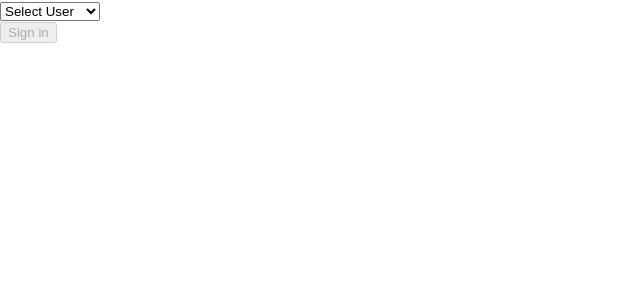
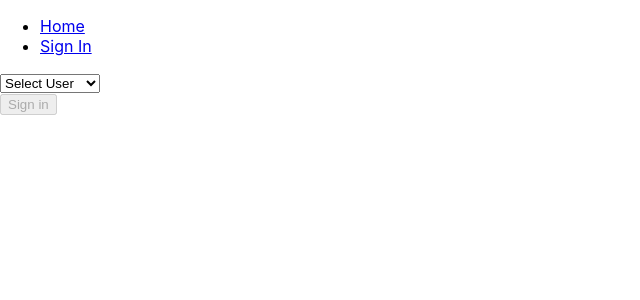
Before and after one commit to DipanshKhandelwal/would-you-rather, a React (Create React App) app: page /signin in a window 1280 px wide. Shown: the top 300 px of the page, without its empty margins (0-640 px from the left). Built offline with nearby package versions, Linux system fonts and the light colour scheme.

Commit message:
Add Navbar

```diff
--- a/src/components/App.js
+++ b/src/components/App.js
@@ -4,6 +4,7 @@ import { BrowserRouter as Router, Route, Redirect } from 'react-router-dom'
 import { handleInitialData } from '../actions/shared'
 import Home from './Home'
 import SignIn from './SignIn'
+import NavBar from './Navbar'
 
 class App extends Component {
 
@@ -15,6 +16,7 @@ class App extends Component {
     return (
       <Router>
         <Fragment>
+          <NavBar />
           <Route path='/signin' component={SignIn} />
           <Route exact path="/"
             render={() => (
--- /dev/null
+++ b/src/components/Navbar.js
@@ -0,0 +1,24 @@
+import React from 'react'
+import { NavLink } from 'react-router-dom'
+
+class NavBar extends React.Component {
+
+  render() {
+    return (
+      <nav>
+        <ul>
+          <li>
+            <NavLink to='/home' exact>
+              Home
+            </NavLink>
+          </li>
+          <li>
+            <NavLink to='/signin'>Sign In</NavLink>
+          </li>
+        </ul>
+      </nav>
+    )
+  }
+}
+
+export default NavBar
```
